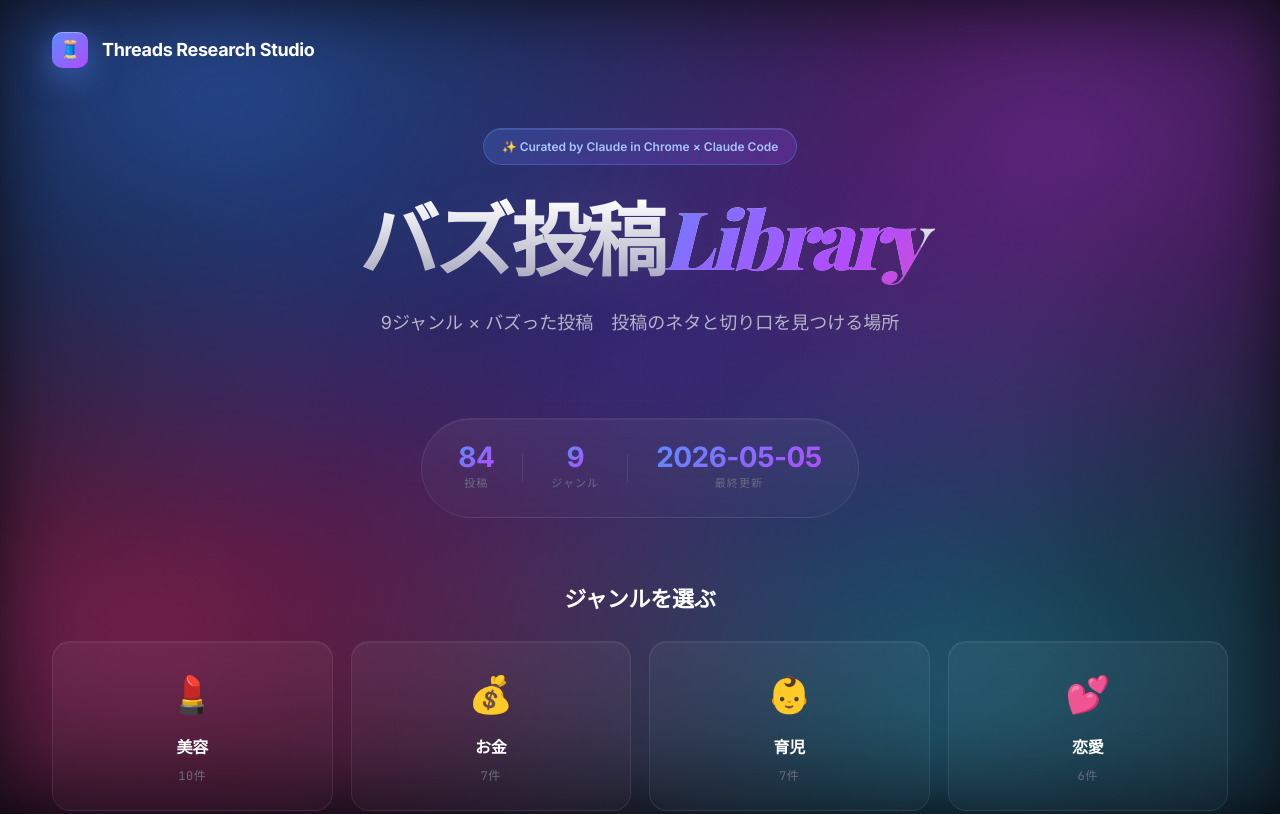
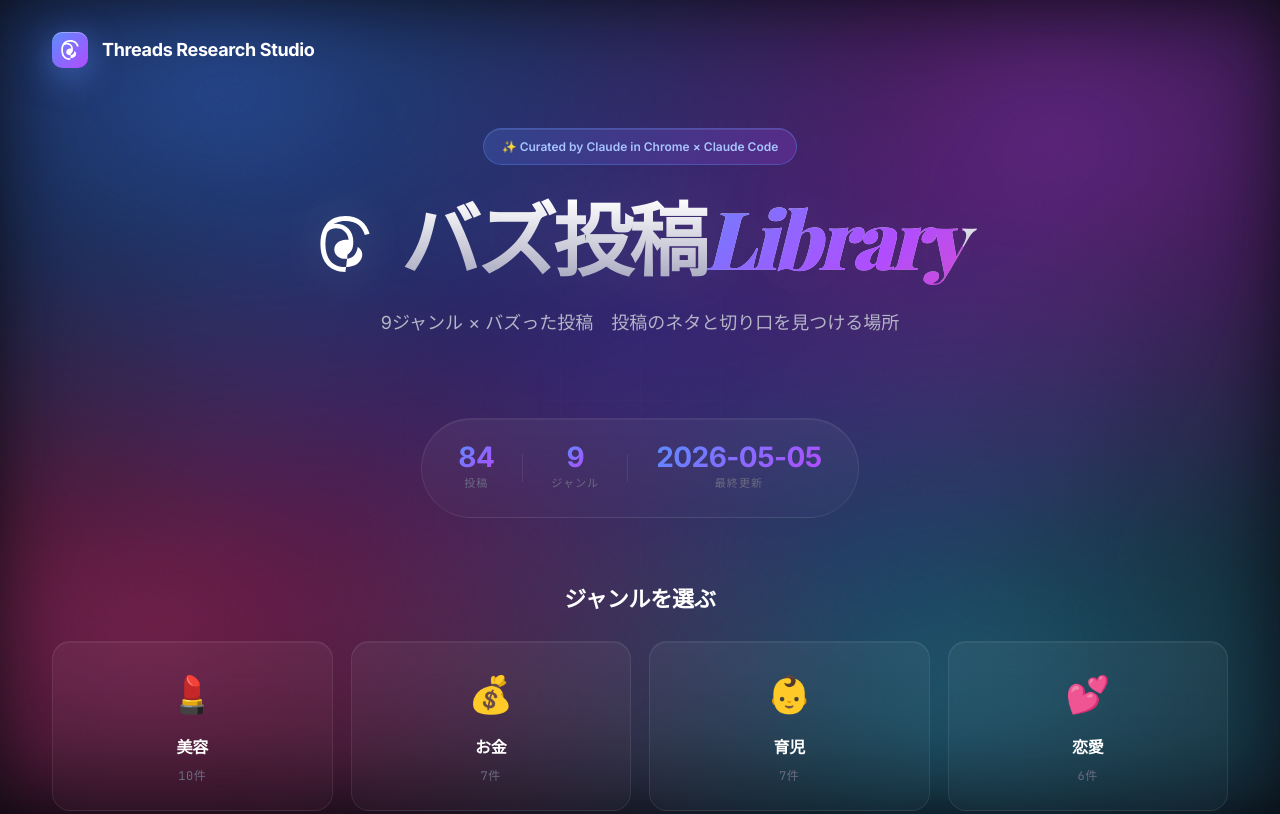
Before and after one commit to yyyharaken-lgtm/threads-research-studio, a plain HTML site: page site/index.html in a window 1280 px wide. Shown: the top 814 px of the page. Drawn offline with nearby package versions, Linux system fonts and the light colour scheme; a web font is replaced by a local one.

Commit message:
Add Threads icons to nav, hero, and post cards

```diff
--- a/site/index.html
+++ b/site/index.html
@@ -22,7 +22,11 @@
   <!-- ナビゲーション -->
   <nav>
     <div class="logo" data-action="go-home">
-      <div class="logo-mark">🧵</div>
+      <div class="logo-mark">
+        <svg viewBox="0 0 24 24" fill="currentColor" aria-hidden="true">
+          <path d="M12.186 24h-.007c-3.581-.024-6.334-1.205-8.184-3.509C2.35 18.44 1.5 15.586 1.472 12.01v-.017c.03-3.579.879-6.43 2.525-8.482C5.845 1.205 8.6.024 12.18 0h.014c2.746.02 5.043.725 6.826 2.098 1.677 1.29 2.858 3.13 3.509 5.467l-2.04.569c-1.104-3.96-3.898-5.984-8.304-6.015-2.91.022-5.11.936-6.54 2.717C4.307 6.504 3.616 8.914 3.589 12c.027 3.086.718 5.496 2.057 7.164 1.43 1.781 3.631 2.695 6.54 2.717 2.623-.02 4.358-.631 5.8-2.045 1.647-1.613 1.618-3.593 1.09-4.798-.31-.71-.873-1.3-1.634-1.75-.192 1.352-.622 2.446-1.284 3.272-.886 1.102-2.14 1.704-3.73 1.79-1.202.065-2.361-.218-3.259-.801-1.063-.689-1.685-1.74-1.752-2.964-.065-1.19.408-2.285 1.33-3.082.88-.76 2.119-1.207 3.583-1.291.41-.024.819-.034 1.225-.029-.052-.282-.105-.563-.165-.84-.276-1.3-.916-2.327-1.916-3.05-1.012-.733-2.226-1.063-3.6-.99-.892.04-2.077.234-3.184 1.36l-1.4-1.39c1.475-1.498 3.182-1.83 4.488-1.89 1.83-.085 3.474.376 4.846 1.367 1.453 1.05 2.391 2.6 2.747 4.456.245 1.275.249 2.563.014 3.825a8.5 8.5 0 0 1-.297 1.094c-.43.97-1.106 1.787-1.989 2.392z"/>
+        </svg>
+      </div>
       <span>Threads Research Studio</span>
     </div>
   </nav>
@@ -31,7 +35,12 @@
   <section class="view view-home active" data-view="home">
     <div class="hero">
       <div class="eyebrow">✨ Curated by Claude in Chrome × Claude Code</div>
-      <h1>バズ投稿<span class="accent">Library</span></h1>
+      <h1>
+        <svg class="threads-icon-hero" viewBox="0 0 24 24" fill="currentColor" aria-hidden="true">
+          <path d="M12.186 24h-.007c-3.581-.024-6.334-1.205-8.184-3.509C2.35 18.44 1.5 15.586 1.472 12.01v-.017c.03-3.579.879-6.43 2.525-8.482C5.845 1.205 8.6.024 12.18 0h.014c2.746.02 5.043.725 6.826 2.098 1.677 1.29 2.858 3.13 3.509 5.467l-2.04.569c-1.104-3.96-3.898-5.984-8.304-6.015-2.91.022-5.11.936-6.54 2.717C4.307 6.504 3.616 8.914 3.589 12c.027 3.086.718 5.496 2.057 7.164 1.43 1.781 3.631 2.695 6.54 2.717 2.623-.02 4.358-.631 5.8-2.045 1.647-1.613 1.618-3.593 1.09-4.798-.31-.71-.873-1.3-1.634-1.75-.192 1.352-.622 2.446-1.284 3.272-.886 1.102-2.14 1.704-3.73 1.79-1.202.065-2.361-.218-3.259-.801-1.063-.689-1.685-1.74-1.752-2.964-.065-1.19.408-2.285 1.33-3.082.88-.76 2.119-1.207 3.583-1.291.41-.024.819-.034 1.225-.029-.052-.282-.105-.563-.165-.84-.276-1.3-.916-2.327-1.916-3.05-1.012-.733-2.226-1.063-3.6-.99-.892.04-2.077.234-3.184 1.36l-1.4-1.39c1.475-1.498 3.182-1.83 4.488-1.89 1.83-.085 3.474.376 4.846 1.367 1.453 1.05 2.391 2.6 2.747 4.456.245 1.275.249 2.563.014 3.825a8.5 8.5 0 0 1-.297 1.094c-.43.97-1.106 1.787-1.989 2.392z"/>
+        </svg>
+        バズ投稿<span class="accent">Library</span>
+      </h1>
       <p>9ジャンル × バズった投稿　投稿のネタと切り口を見つける場所</p>
     </div>
 
--- a/site/script.js
+++ b/site/script.js
@@ -170,7 +170,12 @@ function renderPostList(posts) {
       </div>
       <div class="post-text">${text}</div>
       <div class="post-actions">
-        <a href="${postUrl}" target="_blank" rel="noopener">🔗 元投稿で読む</a>
+        <a href="${postUrl}" target="_blank" rel="noopener">
+          <svg class="threads-icon-sm" viewBox="0 0 24 24" fill="currentColor" aria-hidden="true">
+            <path d="M12.186 24h-.007c-3.581-.024-6.334-1.205-8.184-3.509C2.35 18.44 1.5 15.586 1.472 12.01v-.017c.03-3.579.879-6.43 2.525-8.482C5.845 1.205 8.6.024 12.18 0h.014c2.746.02 5.043.725 6.826 2.098 1.677 1.29 2.858 3.13 3.509 5.467l-2.04.569c-1.104-3.96-3.898-5.984-8.304-6.015-2.91.022-5.11.936-6.54 2.717C4.307 6.504 3.616 8.914 3.589 12c.027 3.086.718 5.496 2.057 7.164 1.43 1.781 3.631 2.695 6.54 2.717 2.623-.02 4.358-.631 5.8-2.045 1.647-1.613 1.618-3.593 1.09-4.798-.31-.71-.873-1.3-1.634-1.75-.192 1.352-.622 2.446-1.284 3.272-.886 1.102-2.14 1.704-3.73 1.79-1.202.065-2.361-.218-3.259-.801-1.063-.689-1.685-1.74-1.752-2.964-.065-1.19.408-2.285 1.33-3.082.88-.76 2.119-1.207 3.583-1.291.41-.024.819-.034 1.225-.029-.052-.282-.105-.563-.165-.84-.276-1.3-.916-2.327-1.916-3.05-1.012-.733-2.226-1.063-3.6-.99-.892.04-2.077.234-3.184 1.36l-1.4-1.39c1.475-1.498 3.182-1.83 4.488-1.89 1.83-.085 3.474.376 4.846 1.367 1.453 1.05 2.391 2.6 2.747 4.456.245 1.275.249 2.563.014 3.825a8.5 8.5 0 0 1-.297 1.094c-.43.97-1.106 1.787-1.989 2.392z"/>
+          </svg>
+          元投稿で読む
+        </a>
         <button class="post-copy">📋 本文をコピー</button>
       </div>
     `;
--- a/site/style.css
+++ b/site/style.css
@@ -88,6 +88,34 @@ body {
 }
 
 /* ============================================
+   Threadsアイコン
+   ============================================ */
+
+.logo-mark svg {
+  width: 20px;
+  height: 20px;
+  color: #fff;
+}
+
+.threads-icon-hero {
+  width: 56px;
+  height: 56px;
+  vertical-align: middle;
+  margin-right: 14px;
+  margin-bottom: 8px;
+  color: #fff;
+  filter: drop-shadow(0 0 24px rgba(255, 255, 255, 0.2));
+}
+
+.threads-icon-sm {
+  width: 14px;
+  height: 14px;
+  vertical-align: middle;
+  margin-right: 4px;
+  color: currentColor;
+}
+
+/* ============================================
    ナビゲーション
    ============================================ */
 
@@ -117,6 +145,7 @@ nav {
   display: flex;
   align-items: center;
   justify-content: center;
+  color: #fff;
   font-size: 18px;
   box-shadow: 0 8px 32px rgba(91, 140, 255, 0.5),
               inset 0 1px 0 rgba(255, 255, 255, 0.3);
```
